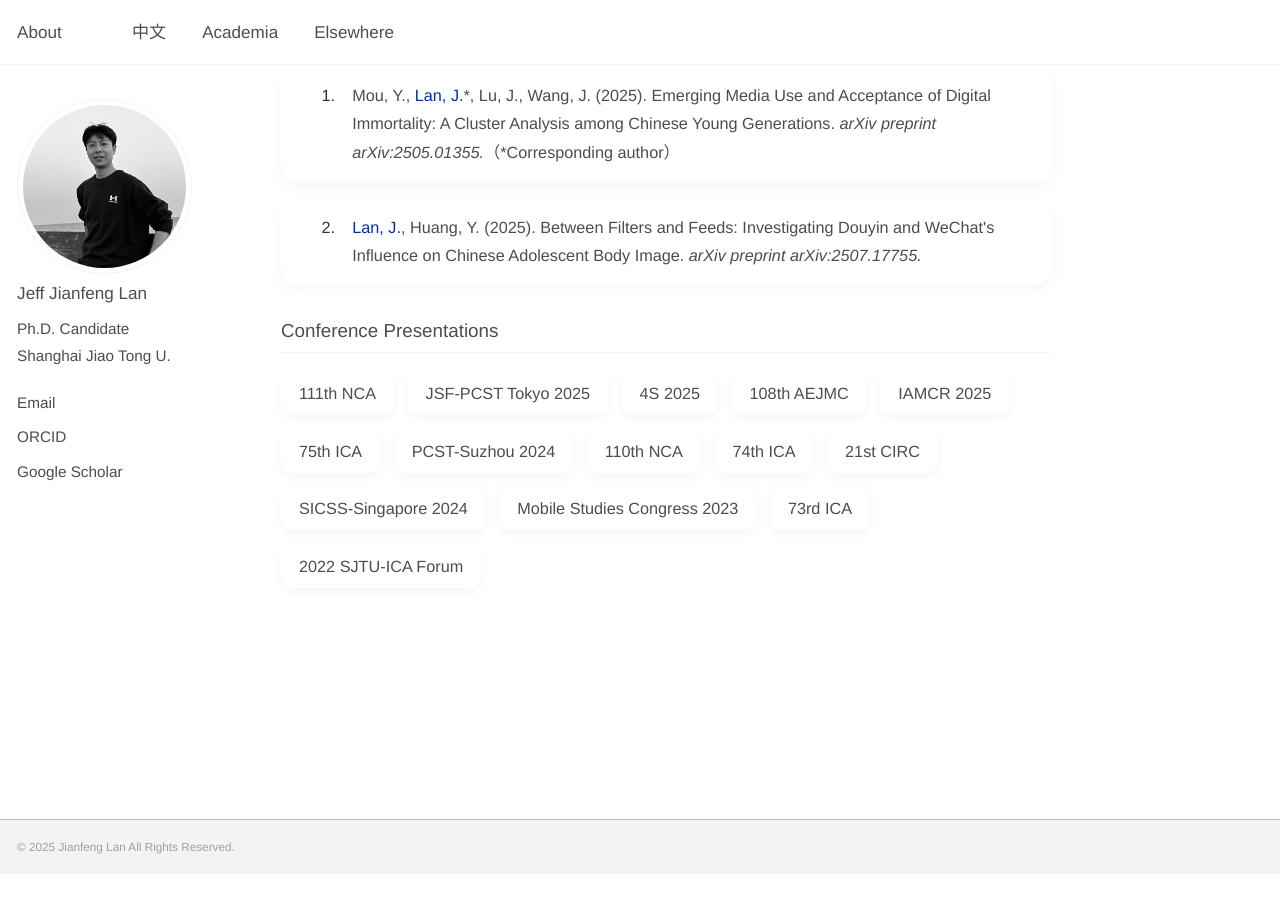
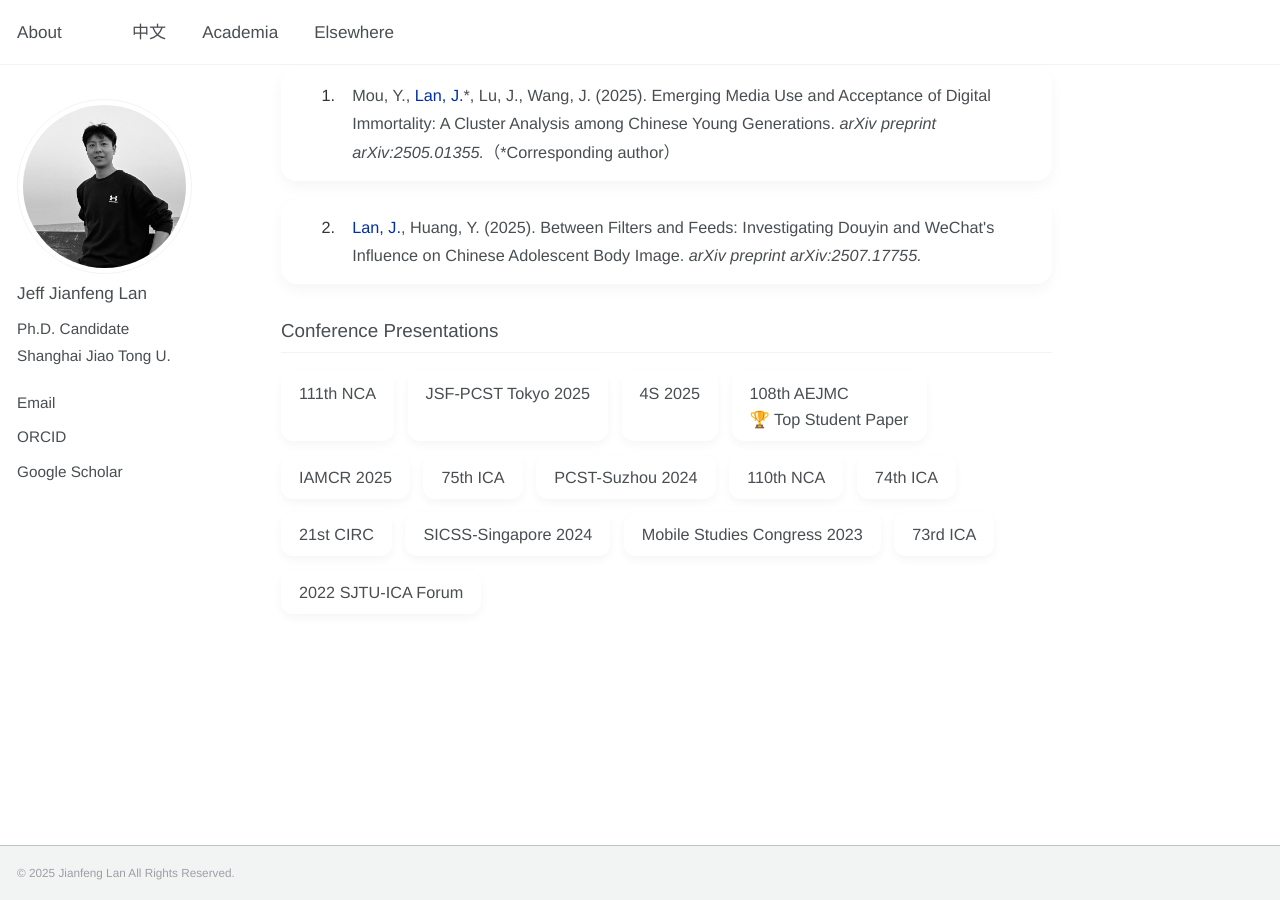
Before and after one commit to jianfenglan/jianfenglan.github.io, a Jekyll site: the page built from academia.md, in a window 1280 px wide and 900 px high, scrolled down 645 px. Built offline with Jekyll 4.4.1, drawn with Linux system fonts in a browser that asks for light colours; before the commit the page ends 1519 px from its top, so only the background shows below that.

Commit message:
Update academia.md

```diff
--- a/academia.md
+++ b/academia.md
@@ -149,7 +149,7 @@ h2 {
     <div class="conference-card">111th NCA</div>
     <div class="conference-card">JSF-PCST Tokyo 2025</div>
     <div class="conference-card">4S 2025</div>
-    <div class="conference-card">108th AEJMC</div>
+    <div class="conference-card">108th AEJMC<br>🏆 Top Student Paper</div>
     <div class="conference-card">IAMCR 2025</div>
     <div class="conference-card">75th ICA</div>
     <div class="conference-card">PCST-Suzhou 2024</div>
```
